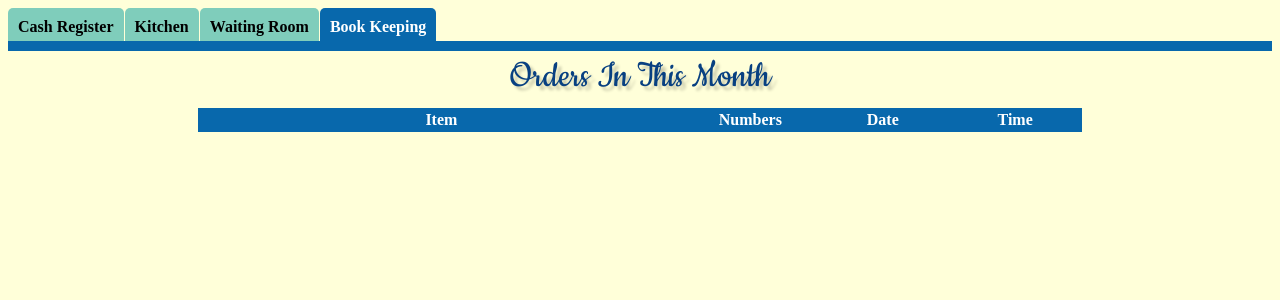
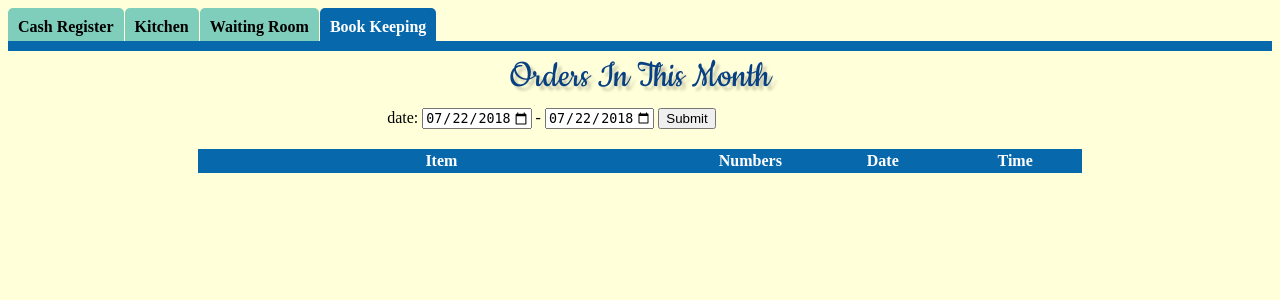
Before and after one commit to siavooshpayandehazad/RestaurantApp, a Flask app: page /bookkeeping.html in a window 1280 px wide. Shown: the top 300 px of the page. Run offline with Flask 2, Linux system fonts and the light colour scheme; data that the repository does not hold is empty.

Commit message:
add intervals for book-keeping

```diff
--- a/main.py
+++ b/main.py
@@ -5,7 +5,7 @@ import sys, os
 import socket
 
 from flask import Flask
-from flask import request, jsonify
+from flask import request, jsonify, redirect
 from flask_restful import abort, Api, Resource
 from flask import render_template, make_response
 
@@ -81,12 +81,27 @@ class waitingroom(Resource):
 
 class bookkeeping(Resource):
     def get(self):
+        start = datetime.date.today().replace(day=1)
+        end = getMonthsEnd(start.month, start.year)
+        DB_cureser.execute("""SELECT * FROM orderTable WHERE date >= ? and date <= ? """, (start, end, ))
+        orderedItems = DB_cureser.fetchall()
         headers = {'Content-Type': 'text/html'}
-        monthsBeginning = datetime.date.today().replace(day=1)
-        monthsEnd = getMonthsEnd(monthsBeginning.month, monthsBeginning.year)
-        DB_cureser.execute("""SELECT * FROM orderTable WHERE date >= ? and date <= ? """, (monthsBeginning, monthsEnd, ))
+        return make_response(render_template('bookkeeping.html', orderedItems=orderedItems, host_ip=host_ip),200,headers)
+
+    def post(self):
+        req_data = request.get_json()
+        print(req_data)
+        if req_data is not None:
+            start = req_data["start"]
+            end = req_data["end"]
+            print(start, end)
+        else:
+            start = datetime.date.today().replace(day=1)
+            end = getMonthsEnd(start.month, start.year)
+        DB_cureser.execute("""SELECT * FROM orderTable WHERE date >= ? and date <= ? """, (start, end, ))
         orderedItems = DB_cureser.fetchall()
-        return make_response(render_template('bookkeeping.html', orderedItems=orderedItems, host_ip=host_ip),200,headers)
+        headers = {'Content-Type': 'text/html'}
+        return orderedItems, 200
 
 
 @app.route('/save_order', methods=['POST'])
--- a/template/bookkeeping.html
+++ b/template/bookkeeping.html
@@ -5,6 +5,39 @@
     <script type="text/javascript" src="static/jquery.js"></script>
     <link rel="stylesheet" href="{{ url_for('static', filename='styles.css') }}">
     <meta charset="utf-8">
+    <script>
+    function submit(){
+      var start = document.getElementById("start");
+      var end = document.getElementById("end");
+      $.ajax({ type: "POST",
+               dataType: "json",
+               contentType: 'application/json',
+               url: "http://{{host_ip|safe}}:5000/bookkeeping.html",
+               data: JSON.stringify({"start": start.value, "end": end.value}),
+               success: function(response) {
+                 var table = document.getElementById("results");
+                 var tableSize = table.rows.length;
+                 console.log("table rows:", tableSize);
+                 for (i = tableSize-1; i >0 ; i--) {
+                     table.deleteRow(i);
+                 };
+                 console.log(response)
+                 for(i=0; i<response.length;i++){
+                   var row = table.insertRow(-1);
+                   var cell1 = row.insertCell(0);
+                   var cell2 = row.insertCell(1);
+                   var cell3 = row.insertCell(2);
+                   var cell4 = row.insertCell(3);
+                   cell1.innerHTML = response[i][0];
+                   cell2.innerHTML = response[i][1];
+                   cell3.innerHTML = response[i][2];
+                   cell4.innerHTML = response[i][3];
+
+                 }
+               },
+              });
+    };
+    </script>
     <title>Restaurant Management System</title>
   </head>
   <body>
@@ -18,7 +51,15 @@
 
     <div>
       <h3 style="text-align:center">Orders In This Month</h3>
-      <table border= 1  style="background-color:white; margin-left:15%; width:70%">
+
+      <divs style="width:100%;">
+        <label style="margin-left:30%;"> date:</label>
+        <input type="date" id="start" value="2018-07-22" min="2010-01-01" max="2022-12-31"> -
+        <input type="date" id="end" value="2018-07-22" min="2010-01-01" max="2022-12-31">
+        <input type="submit" onclick="submit()">
+      </div>
+
+      <table id="results" border= 1  style="background-color:white; margin-top: 20px; margin-left:15%; width:70%">
         <tr><th width="55%"> Item </th> <th width="15%"> Numbers </th> <th width="15%"> Date </th>  <th width="15%"> Time </th> </tr>
       {%for item in orderedItems%}
         <tr><td width="55%"> {{item[0]}} </td> <td width="15%"> {{item[1]}} </td> <td width="15%"> {{item[2]}} </td>  <td width="15%"> {{item[3]}} </td> </tr>
--- a/template/cashregister.html
+++ b/template/cashregister.html
@@ -66,9 +66,6 @@
                 sumVal.innerHTML=sum;
               }
               });
-
-
-
     };
 
     function submitOrder(){
```
